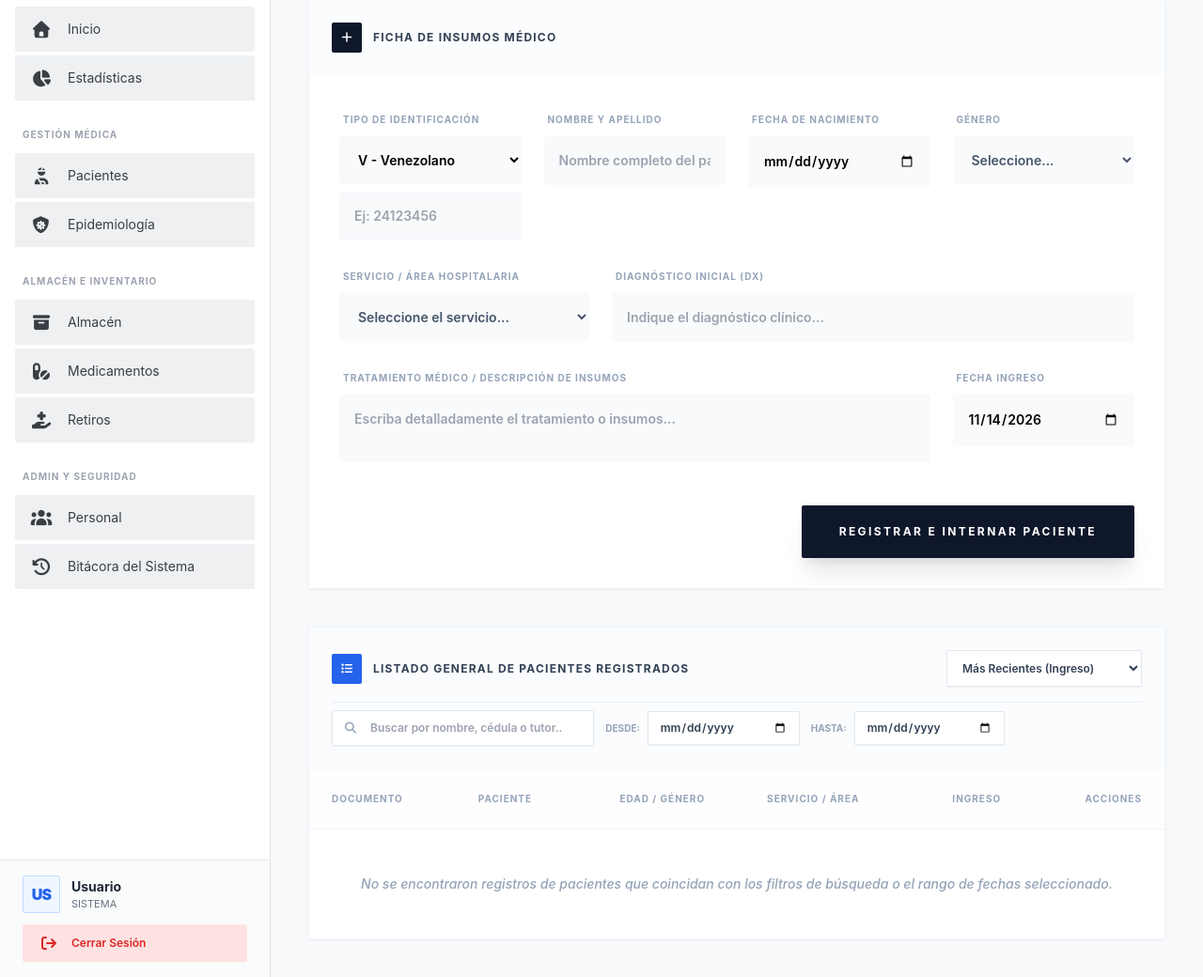
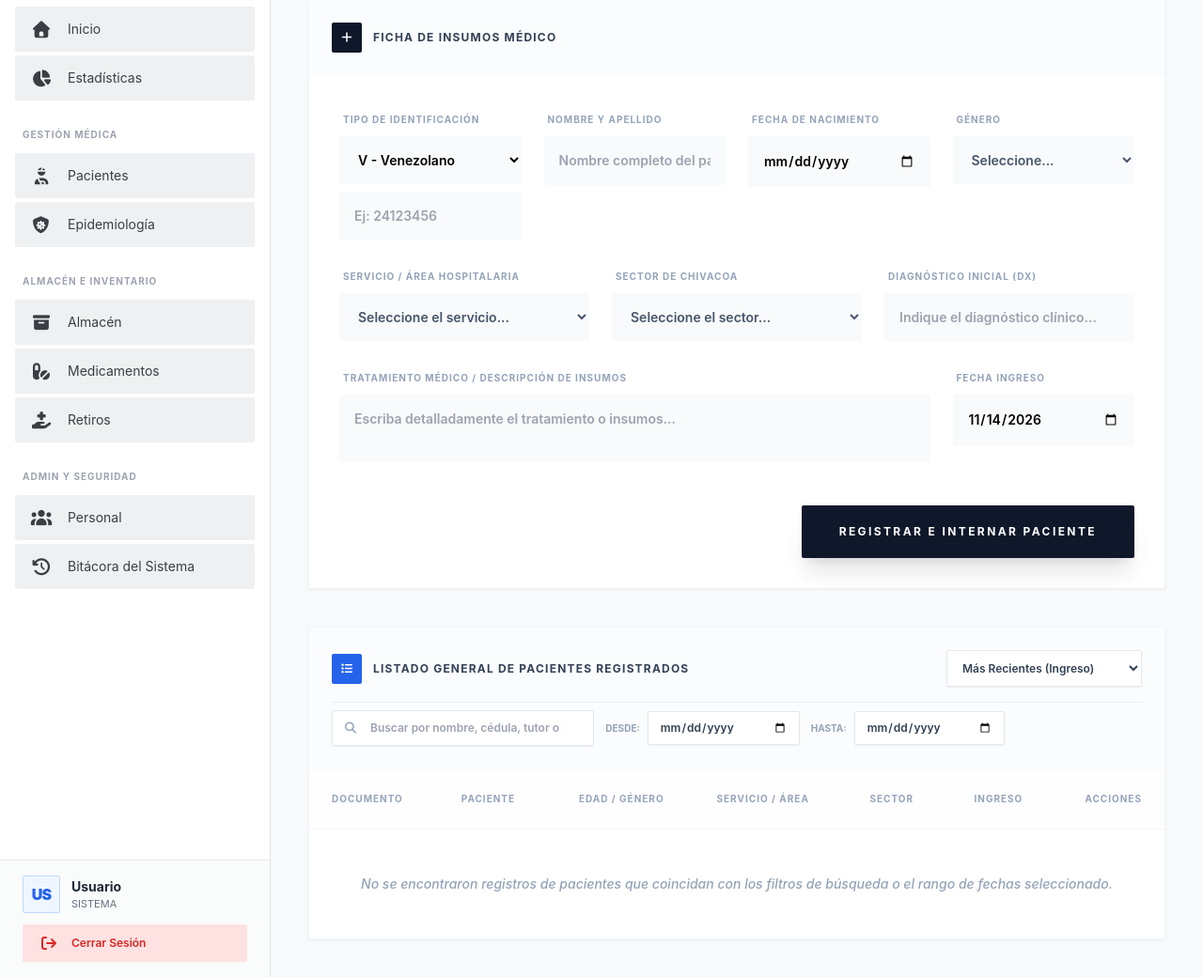
Before and after one commit to Mananegod/Sistema_Hospital, a Laravel app: template resources/views/pacientes.blade.php in a window 1280 px wide. Shown: the part 129-1169 px from the top of the page at 94% size. Run offline with Laravel 12, Linux system fonts and the light colour scheme; the template is opened without the code that fills it, so the values that code supplies are empty; parts of the project's set-up code (start-up, migrations or seed data) failed here and were passed over.

Commit message:
sector en paciente - increment en almacen

```diff
--- a/app/Http/Controllers/AlmacenController.php
+++ b/app/Http/Controllers/AlmacenController.php
@@ -694,7 +694,7 @@ public function editarYAprobarRetiro(Request $request, $id)
         return view('almacen.ver_lote', compact('medicamentos', 'insumos', 'codigo_lote'));
     }
 
-    public function editarMasivo(Request $request)
+public function editarMasivo(Request $request)
     {
         $request->validate(['ids' => 'required']);
         $ids = json_decode($request->ids, true);
@@ -715,8 +715,9 @@ public function editarYAprobarRetiro(Request $request, $id)
             }
         }
 
+        // CAMBIO AQUÍ: Usamos DB::raw para sumar en lugar de reemplazar
         if ($request->filled('cantidad_stock')) {
-            $updateData['cantidad_stock'] = (int)$request->cantidad_stock;
+            $updateData['cantidad_stock'] = DB::raw('cantidad_stock + ' . (int)$request->cantidad_stock);
         }
 
         if ($request->filled('fecha_vencimiento')) {
--- a/resources/views/pacientes.blade.php
+++ b/resources/views/pacientes.blade.php
@@ -13,18 +13,20 @@
         get pacientesFiltrados() {
             let resultado = this.pacientes;
 
-            // 1. Filtrar por texto (nombre, cédula, pasaporte o tutor)
+            // 1. Filtrar por texto (nombre, cédula, pasaporte, tutor o sector)
             if (this.search && this.search.trim() !== "") {
                 const query = this.search.toLowerCase().trim();
                 resultado = resultado.filter(p => {
                     const nombre = (p.nombre || p.nombre_apellido || "").toLowerCase();
                     const cedula = (p.cedula || "").toLowerCase();
                     const cedulaTutor = (p.cedula_tutor || "").toLowerCase();
+                    const sector = (p.sector || "").toLowerCase();
                     const etiqueta = this.etiquetaDocumento(p.tipo_documento, p.cedula, p.cedula_tutor).toLowerCase();
 
                     return nombre.includes(query) ||
                            cedula.includes(query) ||
                            cedulaTutor.includes(query) ||
+                           sector.includes(query) ||
                            etiqueta.includes(query);
                 });
             }
@@ -72,6 +74,7 @@
             edad: "",
             genero: "",
             area_id: "",
+            sector_id: "",
             diagnostico: "",
             tratamiento: "",
             fecha_ingreso: "{{ date("Y-m-d") }}"
@@ -87,6 +90,7 @@
             edad: "",
             genero: "",
             area_id: "",
+            sector_id: "",
             diagnostico: "",
             tratamiento: "",
             fecha_ingreso: ""
@@ -207,8 +211,8 @@
         async registrarPaciente() {
             this.formCreate.edad = this.calcularEdad(this.formCreate.fecha_nacimiento);
 
-            if (!this.formCreate.nombre_apellido || !this.formCreate.fecha_nacimiento || !this.formCreate.genero || !this.formCreate.area_id || !this.formCreate.diagnostico) {
-                this.mostrarAlerta("Por favor complete todos los campos obligatorios.");
+            if (!this.formCreate.nombre_apellido || !this.formCreate.fecha_nacimiento || !this.formCreate.genero || !this.formCreate.area_id || !this.formCreate.sector_id || !this.formCreate.diagnostico) {
+                this.mostrarAlerta("Por favor complete todos los campos obligatorios, incluyendo el servicio y el sector.");
                 return;
             }
 
@@ -308,6 +312,7 @@
             this.editForm.edad = paciente.edad;
             this.editForm.genero = paciente.genero;
             this.editForm.area_id = paciente.area_id;
+            this.editForm.sector_id = paciente.sector_id;
             this.editForm.diagnostico = paciente.diagnostico;
             this.editForm.tratamiento = paciente.tratamiento;
             this.editForm.fecha_ingreso = paciente.fecha_ingreso;
@@ -317,8 +322,8 @@
         actualizarPaciente() {
             this.editForm.edad = this.calcularEdad(this.editForm.fecha_nacimiento);
 
-            if (!this.editForm.genero || !this.editForm.fecha_nacimiento) {
-                this.mostrarAlerta("Debe completar el género y la fecha de nacimiento.");
+            if (!this.editForm.genero || !this.editForm.fecha_nacimiento || !this.editForm.area_id || !this.editForm.sector_id) {
+                this.mostrarAlerta("Debe completar el género, la fecha de nacimiento, el servicio y el sector.");
                 return;
             }
 
@@ -505,7 +510,17 @@
                             @endforeach
                         </select>
                     </div>
-                    <div class="md:col-span-2">
+                    <div>
+                        <label class="text-[10px] font-bold text-slate-400 px-1 uppercase tracking-widest">Sector de Chivacoa</label>
+                        <select x-model="formCreate.sector_id"
+                            class="w-full bg-slate-50 p-4 rounded-sm border-none text-sm font-semibold text-slate-600 outline-none focus:ring-2 focus:ring-blue-500/20 mt-2">
+                            <option value="" disabled selected>Seleccione el sector...</option>
+                            @foreach($sectores as $sector)
+                                <option value="{{ $sector->id }}">{{ $sector->nombre_sector }}</option>
+                            @endforeach
+                        </select>
+                    </div>
+                    <div>
                         <label class="text-[10px] font-bold text-slate-400 px-1 uppercase tracking-widest">Diagnóstico Inicial (Dx)</label>
                         <input type="text" x-model="formCreate.diagnostico" placeholder="Indique el diagnóstico clínico..."
                             class="w-full bg-slate-50 p-4 rounded-sm border-none text-sm font-semibold outline-none focus:ring-2 focus:ring-blue-500/20 mt-2">
@@ -565,7 +580,7 @@
                         <span class="absolute inset-y-0 left-0 flex items-center pl-3.5 text-slate-400">
                             <i class="fas fa-search text-xs"></i>
                         </span>
-                        <input type="text" x-model="search" placeholder="Buscar por nombre, cédula o tutor..."
+                        <input type="text" x-model="search" placeholder="Buscar por nombre, cédula, tutor o sector..."
                             class="w-full bg-white pl-10 pr-8 py-2.5 rounded-sm border border-slate-200 text-xs font-semibold text-slate-700 outline-none focus:ring-2 focus:ring-blue-500/20 focus:border-blue-500 transition shadow-sm">
                         <button type="button" x-show="search.length > 0" @click="search = ''" class="absolute inset-y-0 right-0 flex items-center pr-3 text-slate-400 hover:text-slate-600">
                             <i class="fas fa-times text-xs"></i>
@@ -605,6 +620,7 @@
                             <th class="p-6">Paciente</th>
                             <th class="p-6 text-center">Edad / Género</th>
                             <th class="p-6">Servicio / Área</th>
+                            <th class="p-6">Sector</th>
                             <th class="p-6 text-center">Ingreso</th>
                             <th class="p-6 text-right">Acciones</th>
                         </tr>
@@ -618,6 +634,7 @@
                                 <td class="p-6">
                                     <span class="bg-blue-50 text-blue-700 text-xs px-3 py-1.5 rounded-sm font-bold uppercase tracking-wider" x-text="p.servicio"></span>
                                 </td>
+                                <td class="p-6 text-xs font-semibold text-slate-700" x-text="p.sector || 'No especificado'"></td>
                                 <td class="p-6 text-center text-xs text-slate-400 font-semibold" x-text="p.fecha_formateada"></td>
                                 <td class="p-6 text-right">
                                     <div class="flex items-center justify-end gap-2">
@@ -647,7 +664,7 @@
 
                         <template x-if="pacientesFiltrados.length === 0">
                             <tr>
-                                <td colspan="6" class="p-12 text-center text-slate-400 italic font-medium">
+                                <td colspan="7" class="p-12 text-center text-slate-400 italic font-medium">
                                     No se encontraron registros de pacientes que coincidan con los filtros de búsqueda o el rango de fechas seleccionado.
                                 </td>
                             </tr>
@@ -735,9 +752,15 @@
                         <span class="text-[10px] font-bold text-slate-400 uppercase block">Nombre y Apellido</span>
                         <p class="font-bold text-slate-900 text-base mt-1" x-text="pacienteSeleccionado.nombre"></p>
                     </div>
+                    <div class="grid grid-cols-2 gap-4">
                         <div>
                             <span class="text-[10px] font-bold text-slate-400 uppercase block">Servicio Solicitado</span>
                             <p class="font-bold text-blue-600 text-sm mt-1 uppercase" x-text="pacienteSeleccionado.servicio"></p>
+                        </div>
+                        <div>
+                            <span class="text-[10px] font-bold text-slate-400 uppercase block">Sector de Procedencia</span>
+                            <p class="font-bold text-slate-800 text-sm mt-1 uppercase" x-text="pacienteSeleccionado.sector || 'No especificado'"></p>
+                        </div>
                     </div>
                     <div class="border-t border-slate-100 pt-4">
                         <span class="text-[10px] font-bold text-slate-400 uppercase block">Diagnóstico Inicial (Dx)</span>
@@ -806,6 +829,7 @@
                             oninput="this.value = this.value.replace(/[^a-zA-ZáéíóúÁÉÍÓÚñÑ\s]/g, '')"
                             class="w-full bg-slate-50 p-3 sm:p-4 rounded-sm border-none text-xs sm:text-sm font-semibold outline-none focus:ring-2 focus:ring-blue-500/20 mt-2">
                     </div>
+                    <div class="grid grid-cols-1 sm:grid-cols-2 gap-4">
                         <div>
                             <label class="text-[10px] font-bold text-slate-400 uppercase tracking-widest">Servicio / Área</label>
                             <select x-model="editForm.area_id"
@@ -814,6 +838,17 @@
                                     <option value="{{ $area->id }}">{{ $area->nombre_area }}</option>
                                 @endforeach
                             </select>
+                        </div>
+                        <div>
+                            <label class="text-[10px] font-bold text-slate-400 uppercase tracking-widest">Sector de Chivacoa</label>
+                            <select x-model="editForm.sector_id"
+                                class="w-full bg-slate-50 p-3 sm:p-4 rounded-sm border-none text-xs sm:text-sm font-semibold text-slate-600 outline-none focus:ring-2 focus:ring-blue-500/20 mt-2">
+                                <option value="" disabled>Seleccione el sector...</option>
+                                @foreach($sectores as $sector)
+                                    <option value="{{ $sector->id }}">{{ $sector->nombre_sector }}</option>
+                                @endforeach
+                            </select>
+                        </div>
                     </div>
                     <div>
                         <label class="text-[10px] font-bold text-slate-400 uppercase tracking-widest">Diagnóstico</label>
--- a/resources/views/pacientes/reporte-f15.blade.php
+++ b/resources/views/pacientes/reporte-f15.blade.php
@@ -105,6 +105,7 @@
                 <div>
                     <p class="uppercase"><span class="font-bold">CONTRALOR DE EXISTENCIA:</span> ALMACÉN CENTRAL</p>
                     <p class="uppercase mt-1"><span class="font-bold">SERVICIO DESTINATARIO:</span> <span class="underline font-bold text-sm">{{ $paciente->servicio }}</span></p>
+                    <p class="uppercase mt-1"><span class="font-bold">SECTOR (CHIVACOA):</span> <span class="font-bold">{{ $paciente->nombre_sector ?? 'No especificado' }}</span></p>
                 </div>
                 <div class="text-right">
                     <p class="uppercase"><span class="font-bold">FECHA DE INGRESO:</span> {{ \Carbon\Carbon::parse($paciente->fecha_ingreso)->format('d/m/Y') }}</p>
@@ -160,6 +161,7 @@
                         <p class="text-sm font-bold border-b border-dashed border-black pt-0.5 text-slate-900">{{ $paciente->diagnostico }}</p>
                     </div>
                 </div>
+            </div>
 
             {{-- Sección del Tratamiento o Pedido del Almacén (Compactado) --}}
             <div class="py-4 space-y-3">
```
Also changed, not shown: app/Http/Controllers/PacienteController.php (+23 -6 lines), resources/views/almacen/index.blade.php (+9 -8 lines), database/migrations/2026_11_14_215934_add_sector_id_to_pacientes_internados_table.php (added). Lines whose indentation alone changed are shown as unchanged.
